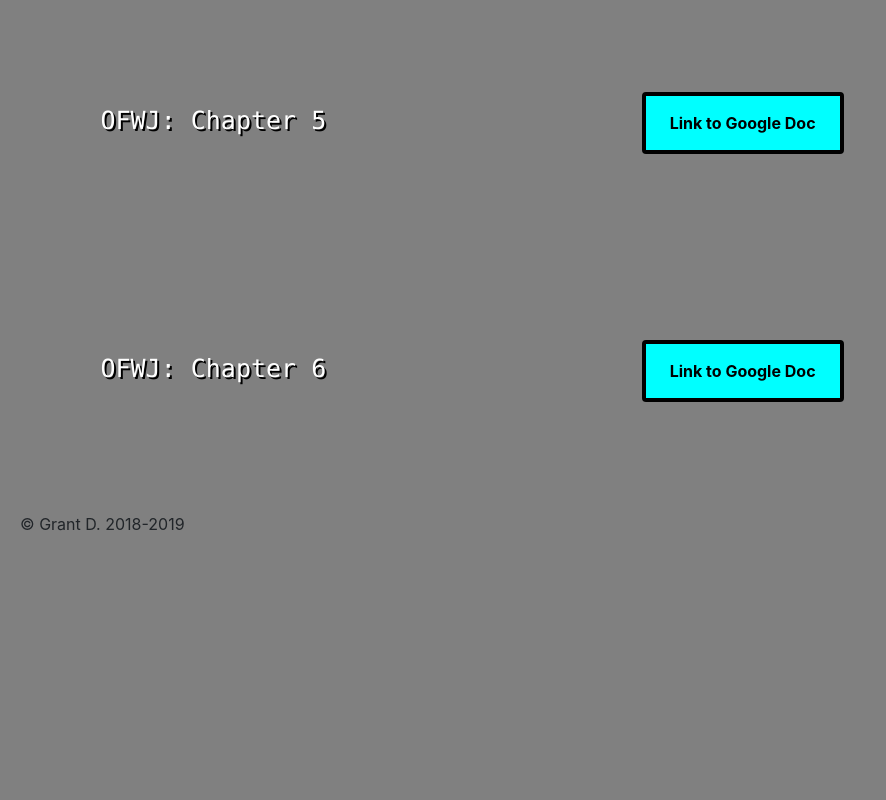
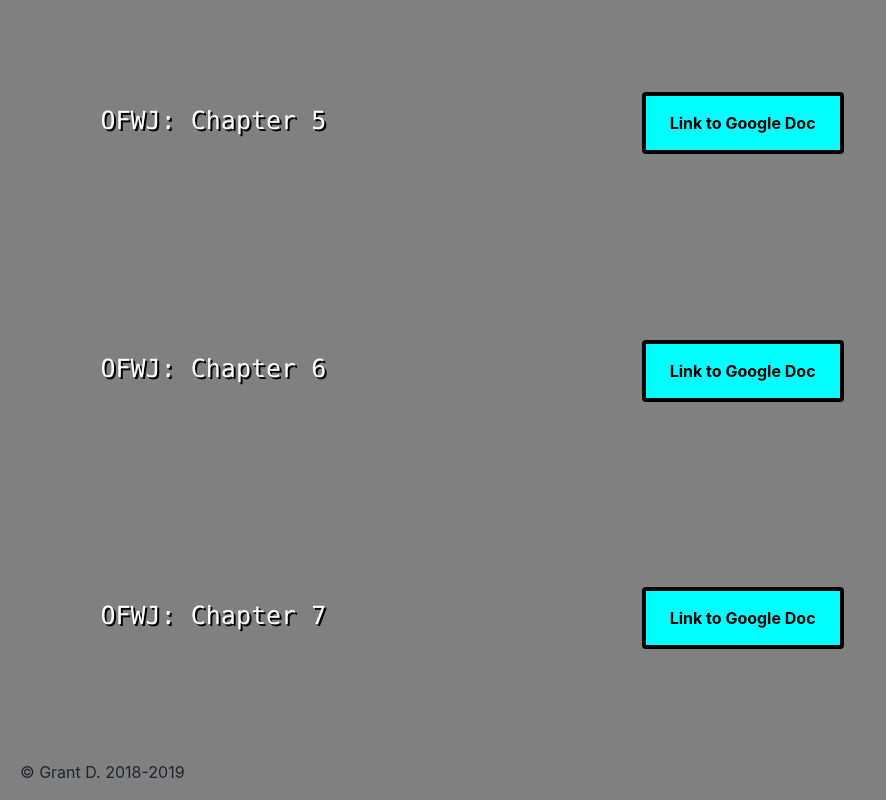
Before and after one commit to GrantDusk/GrantDusk161, a plain HTML site: page questionspage.html in a window 1280 px wide. Shown: the part 1125-1925 px from the top of the page, without its empty margins (0-886 px from the left). Before the commit the page ends 1677 px from the top, so only its background shows below. Drawn offline with nearby package versions, Linux system fonts and the light colour scheme.

Commit message:
Update questionspage.html

```diff
--- a/questionspage.html
+++ b/questionspage.html
@@ -112,6 +112,15 @@
                     <a href="https://docs.google.com/document/d/1YPTzmTIsr-QngwOOhuu2NBmIlG4XOCU9T_YPXSjQH4c/edit?usp=sharing"><button class="btn doc"><strong>Link to Google Doc</strong></button></a>
                 </div>
             </div>
+
+		<div class="row">
+                <div class="col-md-4">
+                    <p class="questionsbold" id="objects3">OFWJ: Chapter 7</p>
+                </div>
+                <div class="col-md-4">
+                    <a href="https://docs.google.com/document/d/1mW0tAc49e2BaFA0C3qqaD1zrxYi0XiQYhBSZnb66mKA/edit?usp=sharing"><button class="btn doc"><strong>Link to Google Doc</strong></button></a>
+                </div>
+            </div>
     </main>
 
     <footer>
```
